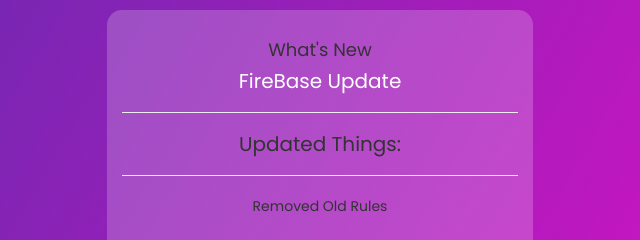
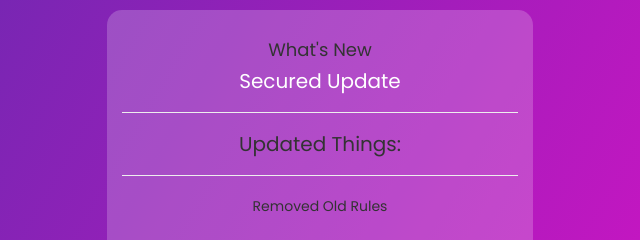
Before and after one commit to Lakshaan0401/dishat, a plain HTML site: page index.html in a window 1280 px wide. Shown: the part 518-758 px from the top of the page, 320-960 px from the left. Drawn offline with nearby package versions, Linux system fonts and the light colour scheme; a script that the page names is missing.

Commit message:
index.html

```diff
--- a/index.html
+++ b/index.html
@@ -38,14 +38,15 @@
 	<br>
 		<div class="col-lg-4 col-md-6 col-sm-6 col-xs-11 login_div">
 			<br>
-			<h4>What's New <br><h4 style="color: white; font-size:20px;"> FireBase Update
+			<h4>What's New <br>
+				<h4 style="color: white; font-size:20px;"> Secured Update
 					<hr>
 					<h4 style="font-size: 20px;">Updated Things:</h4>
 					<hr>
 					Removed Old Rules
 					<br>
 					<br>
-				 New FireBase
+					New Password Box
 				</h4>
 			</h4>
 			<hr>
```
Lines whose indentation alone changed are shown as unchanged.
